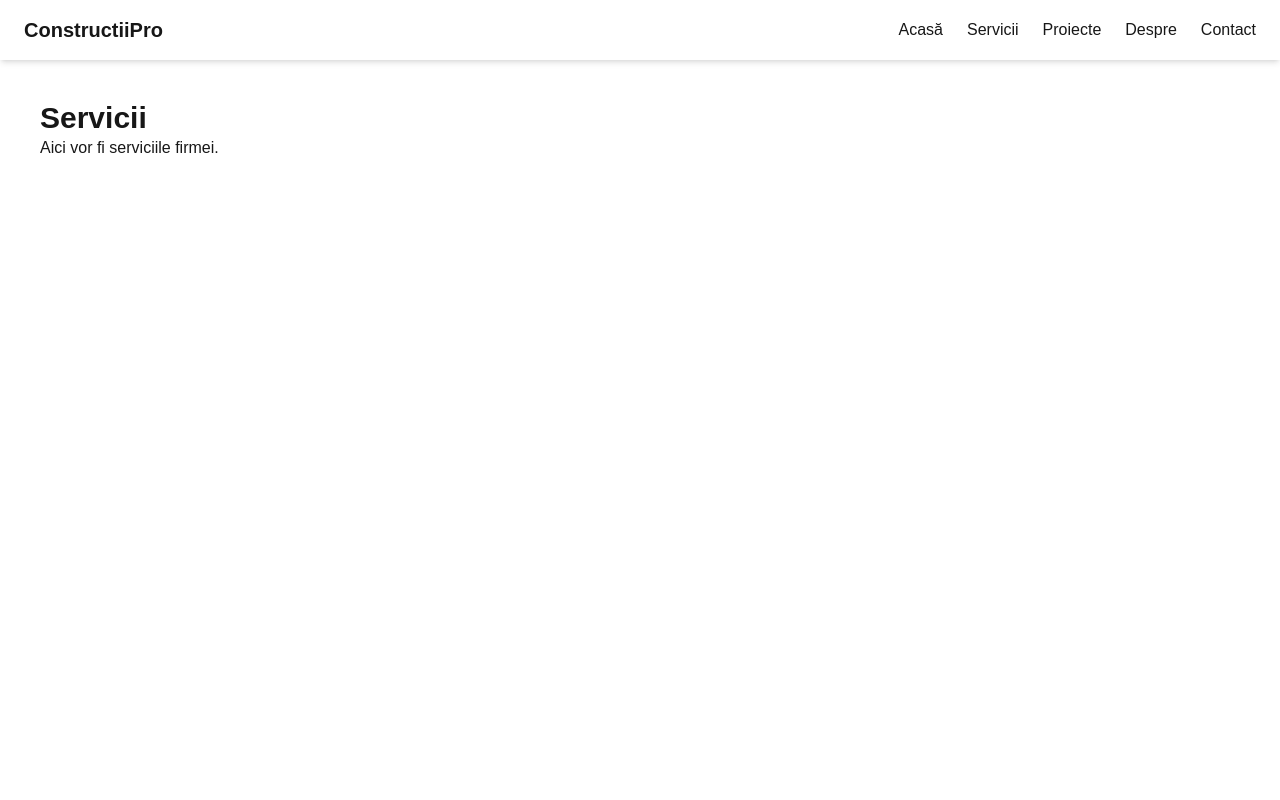
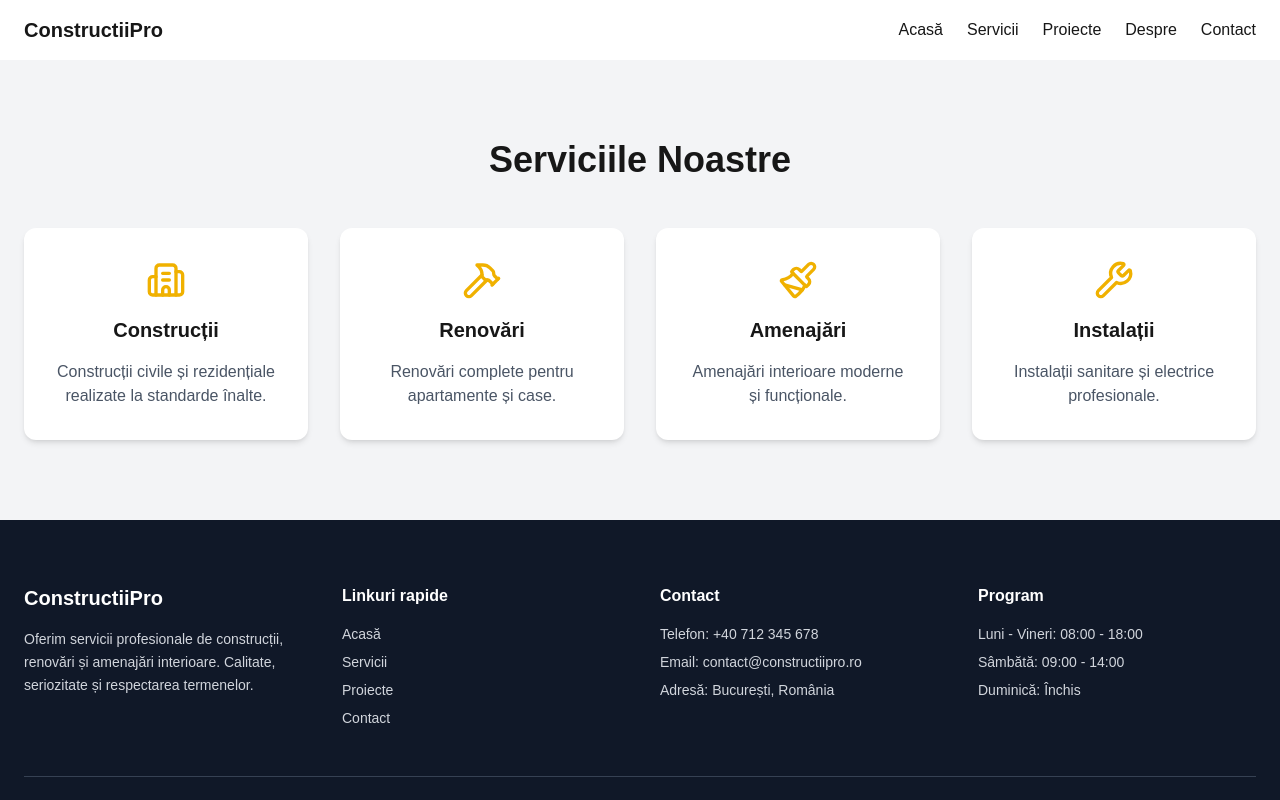
Before and after one commit to ionutpetru4046/constructii-website, a Next.js app: page /servicii in a window 1280 px wide. Shown: the top 800 px of the page. Built offline with nearby package versions, Linux system fonts and the light colour scheme.

Commit message:
content added to proiecte page

```diff
--- a/app/despre/page.tsx
+++ b/app/despre/page.tsx
@@ -1,8 +1,74 @@
-export default function DesprePage() {
-    return (
-      <main className="min-h-screen p-10">
-        <h1 className="text-3xl font-bold">Servicii</h1>
-        <p>Aici vor fi Despre ale firmei.</p>
-      </main>
-    );
-  }
+export default function AboutPage() {
+  return (
+    <main className="min-h-screen bg-gray-50 py-20">
+      <div className="max-w-7xl mx-auto px-6">
+
+        <h1 className="text-4xl font-bold mb-12 text-center">
+          Despre Noi
+        </h1>
+
+        {/* Section 1: Cine suntem */}
+        <section className="mb-16 flex flex-col md:flex-row items-center gap-10">
+          <div className="md:w-1/2">
+            <img
+              src="/team.jpg"
+              alt="Echipa ConstructiiPro"
+              className="rounded-xl shadow-lg"
+            />
+          </div>
+          <div className="md:w-1/2">
+            <h2 className="text-3xl font-semibold mb-4">Cine suntem</h2>
+            <p className="text-gray-700 mb-4">
+              Suntem o echipă de profesioniști cu peste 10 ani experiență
+              în construcții și renovări. Prioritizăm calitatea, respectarea
+              termenelor și satisfacția clienților.
+            </p>
+            <p className="text-gray-700">
+              Fiecare proiect este tratat cu atenție la detalii, folosim
+              materiale premium și tehnici moderne pentru rezultate durabile.
+            </p>
+          </div>
+        </section>
+
+        {/* Section 2: Valorile noastre */}
+        <section className="mb-16 text-center">
+          <h2 className="text-3xl font-semibold mb-8">Valorile Noastre</h2>
+          <div className="grid md:grid-cols-3 gap-8">
+            <div className="bg-white p-6 rounded-xl shadow-md">
+              <h3 className="text-xl font-semibold mb-2">Profesionalism</h3>
+              <p className="text-gray-600">
+                Respectăm cele mai înalte standarde în tot ce facem.
+              </p>
+            </div>
+            <div className="bg-white p-6 rounded-xl shadow-md">
+              <h3 className="text-xl font-semibold mb-2">Încredere</h3>
+              <p className="text-gray-600">
+                Suntem transparenți și respectăm termenele stabilite.
+              </p>
+            </div>
+            <div className="bg-white p-6 rounded-xl shadow-md">
+              <h3 className="text-xl font-semibold mb-2">Calitate</h3>
+              <p className="text-gray-600">
+                Folosim materiale premium și tehnici moderne.
+              </p>
+            </div>
+          </div>
+        </section>
+
+        {/* Section 3: Call to Action */}
+        <section className="text-center">
+          <h2 className="text-3xl font-bold mb-6">
+            Vrei să lucrăm împreună?
+          </h2>
+          <a
+            href="/contact"
+            className="bg-yellow-500 hover:bg-yellow-600 text-black px-8 py-4 font-semibold rounded-md transition"
+          >
+            Contactează-ne acum
+          </a>
+        </section>
+
+      </div>
+    </main>
+  );
+}
--- a/app/proiecte/page.tsx
+++ b/app/proiecte/page.tsx
@@ -1,8 +1,68 @@
 export default function ProiectePage() {
-    return (
-      <main className="min-h-screen p-10">
-        <h1 className="text-3xl font-bold">Servicii</h1>
-        <p>Aici vor fi Proiectele firmei.</p>
-      </main>
-    );
-  }
+  return (
+    <main className="min-h-screen bg-gray-50 py-20">
+      <div className="max-w-7xl mx-auto px-6">
+        <h1 className="text-4xl font-bold mb-12 text-center">
+          Proiectele Noastre
+        </h1>
+
+        <section className="mb-16 text-center">
+          <p className="text-lg text-gray-700 mb-8">
+            Descoperă câteva dintre proiectele noastre recente în domeniul construcțiilor și renovărilor. Punem accent pe calitate, atenție la detalii și soluții personalizate pentru fiecare client.
+          </p>
+          <div className="grid md:grid-cols-3 gap-8">
+            <div className="bg-white rounded-xl shadow-md overflow-hidden flex flex-col">
+              <img
+                src="/proiecte/apartament-modern.jpg"
+                alt="Renovare apartament modern"
+                className="w-full h-48 object-cover"
+              />
+              <div className="p-6 flex-1 flex flex-col">
+                <h3 className="text-xl font-semibold mb-2">Renovare Apartament Modern</h3>
+                <p className="text-gray-600 flex-1">
+                  Transformarea completă a unui apartament vechi într-un spațiu modern și luminos. Am realizat finisaje premium și amenajări inteligente.
+                </p>
+              </div>
+            </div>
+            <div className="bg-white rounded-xl shadow-md overflow-hidden flex flex-col">
+              <img
+                src="/proiecte/casa-familie.jpg"
+                alt="Construcție casă de familie"
+                className="w-full h-48 object-cover"
+              />
+              <div className="p-6 flex-1 flex flex-col">
+                <h3 className="text-xl font-semibold mb-2">Construcție Casă de Familie</h3>
+                <p className="text-gray-600 flex-1">
+                  Am proiectat și construit o casă spațioasă pentru o familie tânără, cu accent pe eficiență și confort.
+                </p>
+              </div>
+            </div>
+            <div className="bg-white rounded-xl shadow-md overflow-hidden flex flex-col">
+              <img
+                src="/proiecte/spatiu-comercial.jpg"
+                alt="Amenajare spațiu comercial"
+                className="w-full h-48 object-cover"
+              />
+              <div className="p-6 flex-1 flex flex-col">
+                <h3 className="text-xl font-semibold mb-2">Amenajare Spațiu Comercial</h3>
+                <p className="text-gray-600 flex-1">
+                  Amenajare interioară elegantă și practică pentru un spațiu comercial din centrul orașului.
+                </p>
+              </div>
+            </div>
+          </div>
+        </section>
+
+        <section className="text-center mt-20">
+          <h2 className="text-3xl font-bold mb-6">Vrei să vezi mai multe?</h2>
+          <a
+            href="/contact"
+            className="bg-yellow-500 hover:bg-yellow-600 text-black px-8 py-4 font-semibold rounded-md transition"
+          >
+            Solicită detalii despre proiectele noastre
+          </a>
+        </section>
+      </div>
+    </main>
+  );
+}
--- a/app/servicii/page.tsx
+++ b/app/servicii/page.tsx
@@ -1,8 +1,59 @@
-export default function ServiciiPage() {
-    return (
-      <main className="min-h-screen p-10">
-        <h1 className="text-3xl font-bold">Servicii</h1>
-        <p>Aici vor fi serviciile firmei.</p>
-      </main>
-    );
-  }
+import { Hammer, Wrench, Building2, Paintbrush } from "lucide-react";
+
+export default function Services() {
+  return (
+    <section className="py-20 bg-gray-100">
+      <div className="max-w-7xl mx-auto px-6">
+        <h2 className="text-3xl md:text-4xl font-bold text-center mb-12">
+          Serviciile Noastre
+        </h2>
+
+        <div className="grid md:grid-cols-4 gap-8">
+          <ServiceCard
+            icon={<Building2 size={40} />}
+            title="Construcții"
+            description="Construcții civile și rezidențiale realizate la standarde înalte."
+          />
+
+          <ServiceCard
+            icon={<Hammer size={40} />}
+            title="Renovări"
+            description="Renovări complete pentru apartamente și case."
+          />
+
+          <ServiceCard
+            icon={<Paintbrush size={40} />}
+            title="Amenajări"
+            description="Amenajări interioare moderne și funcționale."
+          />
+
+          <ServiceCard
+            icon={<Wrench size={40} />}
+            title="Instalații"
+            description="Instalații sanitare și electrice profesionale."
+          />
+        </div>
+      </div>
+    </section>
+  );
+}
+
+function ServiceCard({
+  icon,
+  title,
+  description,
+}: {
+  icon: React.ReactNode;
+  title: string;
+  description: string;
+}) {
+  return (
+    <div className="bg-white p-8 rounded-xl shadow-md hover:shadow-xl transition duration-300 text-center">
+      <div className="text-yellow-500 mb-4 flex justify-center">
+        {icon}
+      </div>
+      <h3 className="text-xl font-semibold mb-4">{title}</h3>
+      <p className="text-gray-600">{description}</p>
+    </div>
+  );
+}
```
